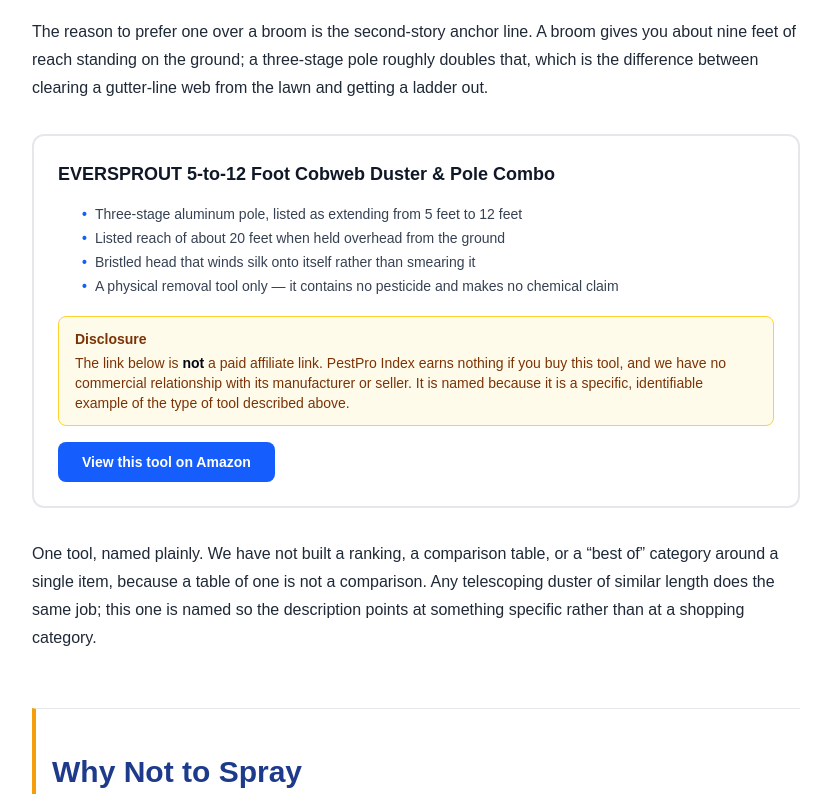
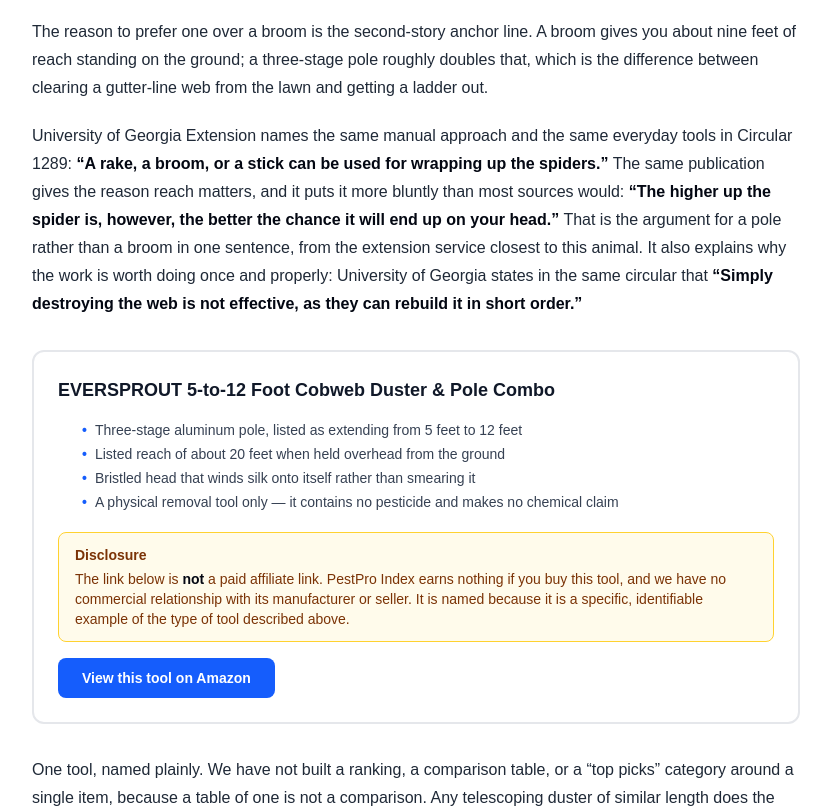
Before and after one commit to aarongeorghiades-hub/pestpro-index-v2-live, a Next.js app: page /us/joro-spider-webs in a window 1280 px wide. Shown: the part 2760-3568 px from the top of the page, without its empty margins (288-1119 px from the left). Built offline with nearby package versions, Linux system fonts and the light colour scheme.

Commit message:
feat(us): joro webs C1289 sourcing + best-of paraphrase, refusal honoured (S47 R2)

```diff
--- a/app/us/joro-spider-webs/page.tsx
+++ b/app/us/joro-spider-webs/page.tsx
@@ -130,6 +130,14 @@
     publisher: 'University of Georgia Cooperative Extension',
     date: 'Revised June 16, 2026',
     href: 'https://fieldreport.caes.uga.edu/publications/C1273/',
+  },
+  {
+    label:
+      'Managing Joro Spiders in the Landscape (Circular 1289) — the source of the manual-removal and reach material',
+    publisher:
+      'University of Georgia Extension (William G. Hudson, Shimat V. Joseph and Jason Schmidt)',
+    date: 'July 13, 2023',
+    href: 'https://fieldreport.caes.uga.edu/publications/C1289/managing-joro-spiders-in-the-landscape/',
   },
   {
     label: 'Joro Watch Season',
@@ -277,6 +285,23 @@
         nine feet of reach standing on the ground; a three-stage pole roughly doubles that, which is
         the difference between clearing a gutter-line web from the lawn and getting a ladder out.
       </p>
+      <p>
+        University of Georgia Extension names the same manual approach and the same everyday tools in
+        Circular 1289: <strong>&ldquo;A rake, a broom, or a stick can be used for wrapping up the
+        spiders.&rdquo;</strong> The same publication gives the reason reach matters, and it puts it
+        more bluntly than most sources would:{' '}
+        <strong>
+          &ldquo;The higher up the spider is, however, the better the chance it will end up on your
+          head.&rdquo;
+        </strong>{' '}
+        That is the argument for a pole rather than a broom in one sentence, from the extension
+        service closest to this animal. It also explains why the work is worth doing once and
+        properly: University of Georgia states in the same circular that{' '}
+        <strong>
+          &ldquo;Simply destroying the web is not effective, as they can rebuild it in short
+          order.&rdquo;
+        </strong>
+      </p>
 
       <UsToolCard
         name="EVERSPROUT 5-to-12 Foot Cobweb Duster & Pole Combo"
@@ -291,7 +316,7 @@
 
       <p>
         One tool, named plainly. We have not built a ranking, a comparison table, or a
-        &ldquo;best of&rdquo; category around a single item, because a table of one is not a
+        &ldquo;top picks&rdquo; category around a single item, because a table of one is not a
         comparison. Any telescoping duster of similar length does the same job; this one is named
         so the description points at something specific rather than at a shopping category.
       </p>
```
